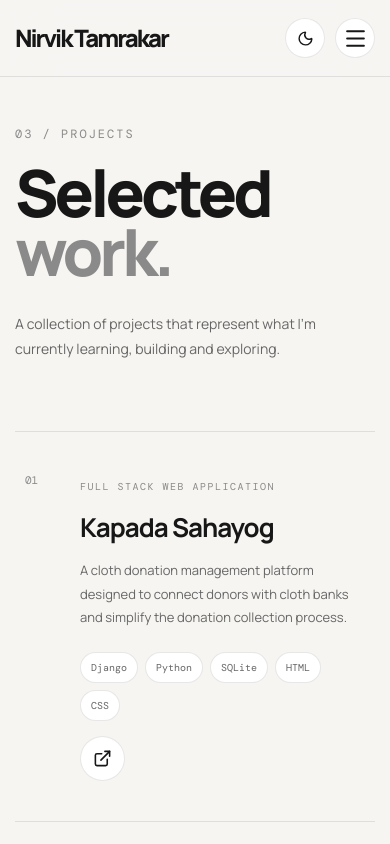
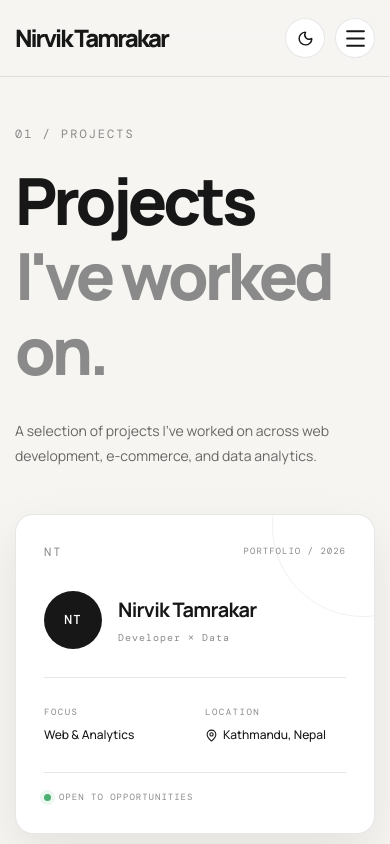
Before and after one commit to tamrakarnirvik/Nirvik-Portfolio, a React (Vite) app: page /projects in a window 390 px wide. Shown: the top 844 px of the page. Built offline with nearby package versions, Linux system fonts and the light colour scheme.

Commit message:
Changed the contents

```diff
--- a/src/App.jsx
+++ b/src/App.jsx
@@ -95,25 +95,25 @@ const [darkMode, setDarkMode] = useState(() => {
     {
       icon: <Code2 size={23} />,
       title: "Development",
-      description: "Building responsive web experiences and applications.",
+      description: "Developing responsive websites and web applications.",
       items: ["HTML", "CSS", "JavaScript", "React", "Django", "Python"],
     },
     {
       icon: <Database size={23} />,
       title: "Database",
-      description: "Working with structured data and database systems.",
+      description: "Working with databases and structured data.",
       items: ["SQL", "SQLite", "MySQL", "Database Design"],
     },
     {
       icon: <BarChart3 size={23} />,
       title: "Analytics",
-      description: "Turning raw information into useful business insights.",
+      description: "Analyzing data to find useful patterns and insights.",
       items: ["Excel", "Power BI", "Python", "Data Visualization"],
     },
     {
       icon: <Globe size={23} />,
       title: "Digital",
-      description: "Managing digital platforms, stores and online content.",
+      description: "Working with websites, e-commerce platforms, and digital content.",
       items: ["WordPress", "WooCommerce", "SEO", "Canva"],
     },
   ];
@@ -188,7 +188,7 @@ const [darkMode, setDarkMode] = useState(() => {
           <div className="hero-content reveal">
             <div className="availability">
               <span></span>
-              Available for opportunities
+              Open to Opportunities
             </div>
 
             <p className="eyebrow">HELLO, I'M</p>
@@ -205,8 +205,7 @@ const [darkMode, setDarkMode] = useState(() => {
             </h2>
 
             <p className="hero-description">
-              I build modern digital experiences, useful web applications and
-              data-driven solutions that turn ideas into something real.
+              I build web applications and data-driven solutions with a focus on practical, user-friendly experiences.
             </p>
 
             <div className="hero-buttons">
@@ -326,7 +325,7 @@ const [darkMode, setDarkMode] = useState(() => {
             <span>01 / ABOUT</span>
 
             <h2>
-              A little bit
+              A little
               <em> about me.</em>
             </h2>
           </div>
@@ -334,22 +333,20 @@ const [darkMode, setDarkMode] = useState(() => {
           <div className="about-grid">
             <div className="about-text reveal" style={{ "--delay": "80ms" }}>
               <p className="large-text">
-                I'm a technology enthusiast who enjoys building things that
-                are both <strong>useful</strong> and
-                <strong> visually engaging.</strong>
+                I'm interested in technology, web development, and data.
+                I enjoy building <strong>practical solutions</strong> that are simple to use and easy to <strong>understand</strong>.
               </p>
 
               <p>
-                My interests sit at the intersection of web development, data
-                analytics and digital experiences. I enjoy taking an idea,
-                understanding the problem behind it and turning it into a
-                practical solution.
+                My interests are mainly in web development and data analytics.
+                I enjoy understanding a problem, working through the details,
+                and building a solution that serves a clear purpose.
               </p>
 
               <p>
-                I'm continuously learning new technologies and improving my
-                ability to work with data, design interfaces and build reliable
-                applications.
+                I'm currently expanding my skills in
+                modern web technologies, databases, data analysis,
+                and application development.
               </p>
 
               <a href="#contact" className="text-link">
@@ -386,8 +383,8 @@ const [darkMode, setDarkMode] = useState(() => {
             <span>02 / SKILLS</span>
 
             <h2>
-              Tools I use to
-              <em> build things.</em>
+              Technologies
+              <em> I work with.</em>
             </h2>
           </div>
 
@@ -438,13 +435,12 @@ const [darkMode, setDarkMode] = useState(() => {
 
               <div className="timeline-content">
                 <div className="timeline-dot"></div>
-                <h3>Back Office / E-Commerce</h3>
+                <h3>Back Office Admin / E-Commerce</h3>
                 <span>Cellapp Pvt. Ltd.</span>
 
                 <p>
-                  Working with e-commerce operations, product management,
-                  website content, digital marketing and online store
-                  management.
+                  Managing E-Commerce Operations, Social Media Management,
+                  Digital Marketing, Search Engine Optimization(SEO), Product Information, Website Content, and Online Store Activities.
                 </p>
               </div>
             </div>
@@ -461,9 +457,8 @@ const [darkMode, setDarkMode] = useState(() => {
                 <span>Academic Project</span>
 
                 <p>
-                  Designed and developed a Django-based cloth donation
-                  management platform with donor forms, database management
-                  and an administrative interface.
+                  Developed a Django-based Cloth Donation Platform with
+                  donor forms, database management and an admin interface.
                 </p>
               </div>
             </div>
@@ -480,8 +475,8 @@ const [darkMode, setDarkMode] = useState(() => {
                 <span>Independent Learning</span>
 
                 <p>
-                  Developing skills in Excel, SQL, Python, data visualization
-                  and business analytics.
+                  Currently building my skills in Excel, SQL,
+                  Python, Data Visualization, and Business Analytics.
                 </p>
               </div>
             </div>
@@ -503,12 +498,12 @@ const [darkMode, setDarkMode] = useState(() => {
               </h2>
 
               <p>
-                Whether you want to collaborate, discuss a project, or simply
-                say hello, my inbox is always open.
+                Have a project in mind or want to get in touch?
+                Feel free to send me a message.
               </p>
 
-              <a href="mailto:your@email.com" className="primary-button">
-                Send Me a Message
+              <a href="mailto:nirviktamrakarr@email.com" className="primary-button">
+                Get in Touch
                 <Send size={17} />
               </a>
             </div>
@@ -517,7 +512,7 @@ const [darkMode, setDarkMode] = useState(() => {
               <div>
                 <Mail size={19} />
                 <span>Email</span>
-                <a href="mailto:your@email.com">your@email.com</a>
+                <a href="mailto:nirviktamrakarr@email.com">nirviktamrakarr@email.com</a>
               </div>
 
               <div>
--- a/src/Projects.css
+++ b/src/Projects.css
@@ -60,16 +60,37 @@
   color: var(--text-muted);
 }
 
+/* =========================================================
+   PROJECTS HEADING
+========================================================= */
+
+.projects-page-heading > span {
+  display: inline-block;
+
+  font-family: "DM Mono", monospace;
+  font-size: 12px;
+  letter-spacing: 2px;
+
+  color: var(--text-muted);
+}
+
 .projects-page-heading h1 {
   max-width: 700px;
 
   margin-top: 20px;
 
-  font-size: clamp(65px, 9vw, 120px);
-  line-height: 0.9;
+  font-size: clamp(55px, 7vw, 90px);
+
+  line-height: 1.15;
 
   letter-spacing: -5px;
   font-weight: 800;
+}
+
+/* Force each heading part onto its own line */
+.projects-page-heading h1 span,
+.projects-page-heading h1 em {
+  display: block;
 }
 
 .projects-page-heading h1 em {
@@ -88,6 +109,251 @@
   line-height: 1.8;
 }
 
+
+
+/* =========================================================
+   PROJECTS HEADING + ID CARD
+========================================================= */
+
+.projects-heading-layout {
+  display: grid;
+  grid-template-columns: 1fr 350px;
+
+  gap: 70px;
+
+  align-items: end;
+}
+
+
+/* =========================================================
+   MINIMAL ID CARD
+========================================================= */
+
+.project-id-card {
+  position: relative;
+
+  padding: 28px;
+
+  border: 1px solid var(--border);
+  border-radius: 18px;
+
+  background: var(--surface);
+
+  box-shadow: 0 20px 50px var(--shadow);
+
+  overflow: hidden;
+
+  transition:
+    transform 0.35s ease,
+    box-shadow 0.35s ease,
+    border-color 0.35s ease;
+}
+
+.project-id-card:hover {
+  transform: translateY(-5px);
+
+  box-shadow: 0 25px 60px var(--shadow);
+}
+
+
+/* subtle background detail */
+
+.project-id-card::before {
+  content: "";
+
+  position: absolute;
+
+  width: 180px;
+  height: 180px;
+
+  right: -80px;
+  top: -80px;
+
+  border: 1px solid var(--border);
+
+  border-radius: 50%;
+
+  opacity: 0.6;
+}
+
+
+/* =========================================================
+   ID CARD TOP
+========================================================= */
+
+.id-card-top {
+  display: flex;
+
+  align-items: center;
+  justify-content: space-between;
+
+  margin-bottom: 42px;
+}
+
+.id-card-top > span {
+  font-family: "DM Mono", monospace;
+
+  font-size: 12px;
+  letter-spacing: 2px;
+
+  color: var(--text-muted);
+}
+
+.id-card-top small {
+  font-family: "DM Mono", monospace;
+
+  font-size: 9px;
+  letter-spacing: 1px;
+
+  color: var(--text-muted);
+}
+
+
+/* =========================================================
+   ID PROFILE
+========================================================= */
+
+.id-card-profile {
+  display: flex;
+
+  align-items: center;
+
+  gap: 16px;
+}
+
+.id-avatar {
+  width: 58px;
+  height: 58px;
+
+  display: grid;
+  place-items: center;
+
+  flex-shrink: 0;
+
+  border-radius: 50%;
+
+  background: var(--text);
+  color: var(--inverse);
+
+  font-family: "DM Mono", monospace;
+
+  font-size: 13px;
+  font-weight: 500;
+  letter-spacing: 1px;
+}
+
+.id-card-profile h2 {
+  margin: 0;
+
+  font-size: 20px;
+  letter-spacing: -0.7px;
+}
+
+.id-card-profile p {
+  margin-top: 5px;
+
+  color: var(--text-muted);
+
+  font-family: "DM Mono", monospace;
+
+  font-size: 10px;
+  letter-spacing: 1px;
+}
+
+
+/* =========================================================
+   ID DIVIDER
+========================================================= */
+
+.id-card-divider {
+  height: 1px;
+
+  margin: 28px 0;
+
+  background: var(--border);
+}
+
+
+/* =========================================================
+   ID DETAILS
+========================================================= */
+
+.id-card-details {
+  display: grid;
+
+  grid-template-columns: 1fr 1fr;
+
+  gap: 20px;
+}
+
+.id-card-details div {
+  display: flex;
+
+  flex-direction: column;
+
+  gap: 7px;
+}
+
+.id-card-details span {
+  font-family: "DM Mono", monospace;
+
+  font-size: 9px;
+  letter-spacing: 1.5px;
+
+  color: var(--text-muted);
+}
+
+.id-card-details strong {
+  display: flex;
+
+  align-items: center;
+
+  gap: 5px;
+
+  font-size: 12px;
+
+  font-weight: 500;
+}
+
+
+/* =========================================================
+   ID STATUS
+========================================================= */
+
+.id-card-status {
+  display: flex;
+
+  align-items: center;
+
+  gap: 8px;
+
+  margin-top: 28px;
+
+  padding-top: 18px;
+
+  border-top: 1px solid var(--border);
+
+  font-family: "DM Mono", monospace;
+
+  font-size: 9px;
+
+  letter-spacing: 1px;
+
+  color: var(--text-muted);
+
+  text-transform: uppercase;
+}
+
+.id-card-status > span {
+  width: 7px;
+  height: 7px;
+
+  border-radius: 50%;
+
+  background: #4caf72;
+
+  box-shadow: 0 0 0 4px rgba(76, 175, 114, 0.1);
+}
 
 /* =========================================================
    PROJECT LIST
@@ -290,6 +556,19 @@
 
 @media (max-width: 600px) {
 
+      .projects-heading-layout {
+    grid-template-columns: 1fr;
+    gap: 45px;
+  }
+
+  .project-id-card {
+    max-width: 100%;
+  }
+
+  .id-card-top {
+    margin-bottom: 30px;
+  }
+
   .projects-page-main {
     width: calc(100% - 30px);
 
--- a/src/Projects.jsx
+++ b/src/Projects.jsx
@@ -2,6 +2,7 @@ import { useEffect, useState } from "react";
 import {
   ArrowUpRight,
   ExternalLink,
+  MapPin,
   Menu,
   Moon,
   Sun,
@@ -73,8 +74,8 @@ function Projects() {
       title: "Kapada Sahayog",
       category: "FULL STACK WEB APPLICATION",
       description:
-        "A cloth donation management platform designed to connect donors with cloth banks and simplify the donation collection process.",
-      technologies: ["Django", "Python", "SQLite", "HTML", "CSS"],
+        "A web application for managing cloth donations, connecting donors with cloth banks, and keeping track of donation requests.",
+      technologies: ["Django", "Python", "SQLite", "HTML", "CSS", "JS"],
       link: "#",
     },
     {
@@ -82,7 +83,7 @@ function Projects() {
       title: "E-Commerce Management",
       category: "E-COMMERCE",
       description:
-        "Product management, content updates, SEO optimization and digital operations for an online handicraft store.",
+        "Worked on Product Management, Digital Marketing, Search Engine Optimization (SEO), website content, and day-to-day operations for an online authentic handicraft store.",
       technologies: ["WordPress", "WooCommerce", "SEO", "Canva"],
       link: "#",
     },
@@ -91,7 +92,7 @@ function Projects() {
       title: "Data Analytics Dashboard",
       category: "DATA ANALYTICS",
       description:
-        "An interactive analytics project focused on transforming raw business data into useful insights and visual reports.",
+        "A dashboard project for exploring business data, identifying trends, and presenting results through clear visualizations.",
       technologies: ["Excel", "SQL", "Python", "Power BI"],
       link: "#",
     },
@@ -189,18 +190,64 @@ function Projects() {
       {/* PROJECTS */}
       <main className="projects-page-main">
 
+        <div className="projects-heading-layout">
+
   <div className="projects-page-heading projects-reveal">
-          <span>03 / PROJECTS</span>
+    <span>01 / PROJECTS</span>
 
     <h1>
-            Selected
-            <em> work.</em>
+      <span>Projects</span>
+      <em>I've worked on.</em>
     </h1>
 
     <p>
-            A collection of projects that represent what I'm
-            currently learning, building and exploring.
+      A selection of projects I've worked on across web development,
+      e-commerce, and data analytics.
     </p>
+  </div>
+
+  <div className="project-id-card projects-reveal">
+
+    <div className="id-card-top">
+      <span>NT</span>
+      <small>PORTFOLIO / 2026</small>
+    </div>
+
+    <div className="id-card-profile">
+      <div className="id-avatar">
+        NT
+      </div>
+
+      <div>
+        <h2>Nirvik Tamrakar</h2>
+        <p>Developer × Data</p>
+      </div>
+    </div>
+
+    <div className="id-card-divider"></div>
+
+    <div className="id-card-details">
+      <div>
+        <span>FOCUS</span>
+        <strong>Web & Analytics</strong>
+      </div>
+
+      <div>
+        <span>LOCATION</span>
+        <strong>
+          <MapPin size={13} />
+          Kathmandu, Nepal
+        </strong>
+      </div>
+    </div>
+
+    <div className="id-card-status">
+      <span></span>
+      Open to opportunities
+    </div>
+
+  </div>
+
 </div>
 
         <div className="projects-page-list">
```
Lines whose indentation alone changed are shown as unchanged.
